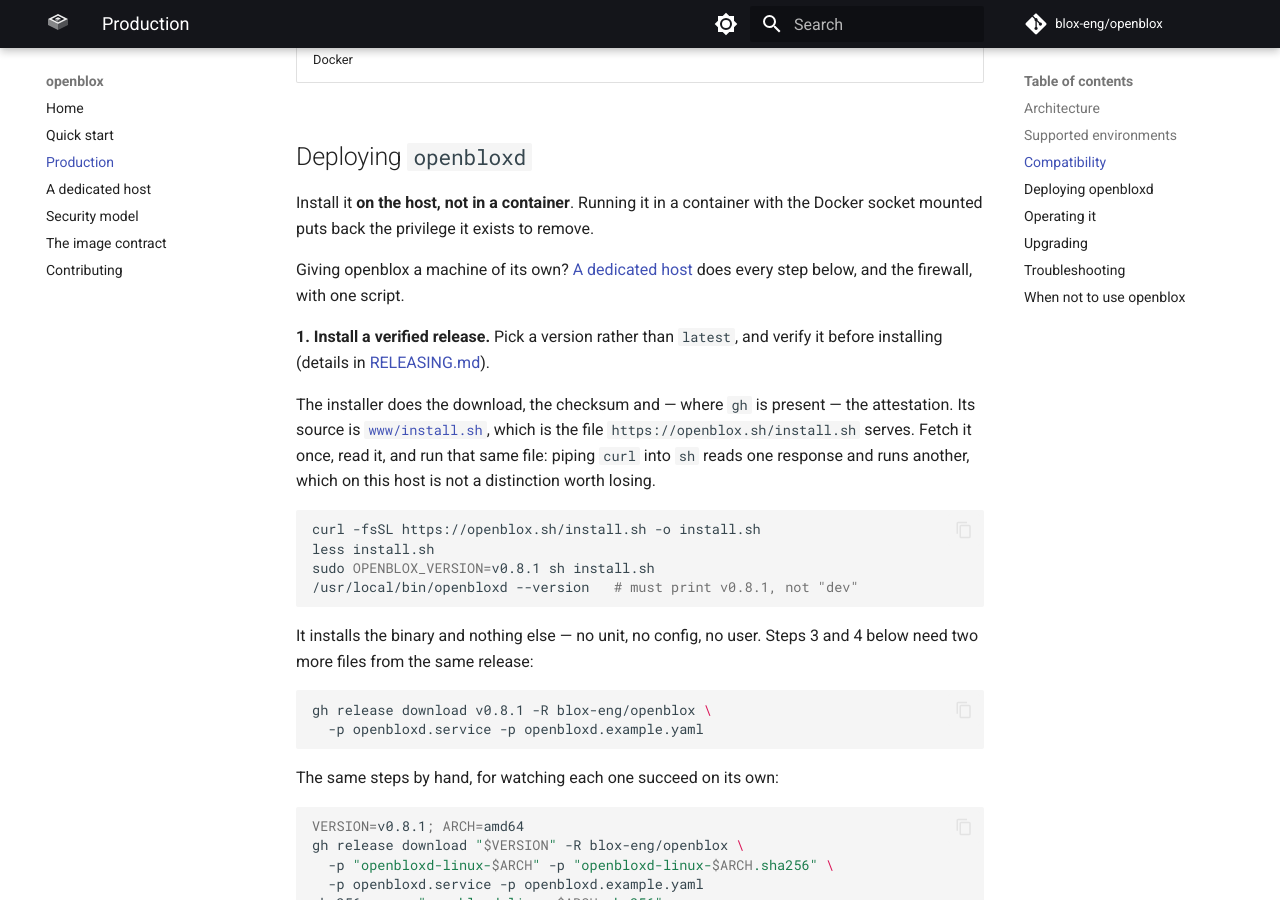
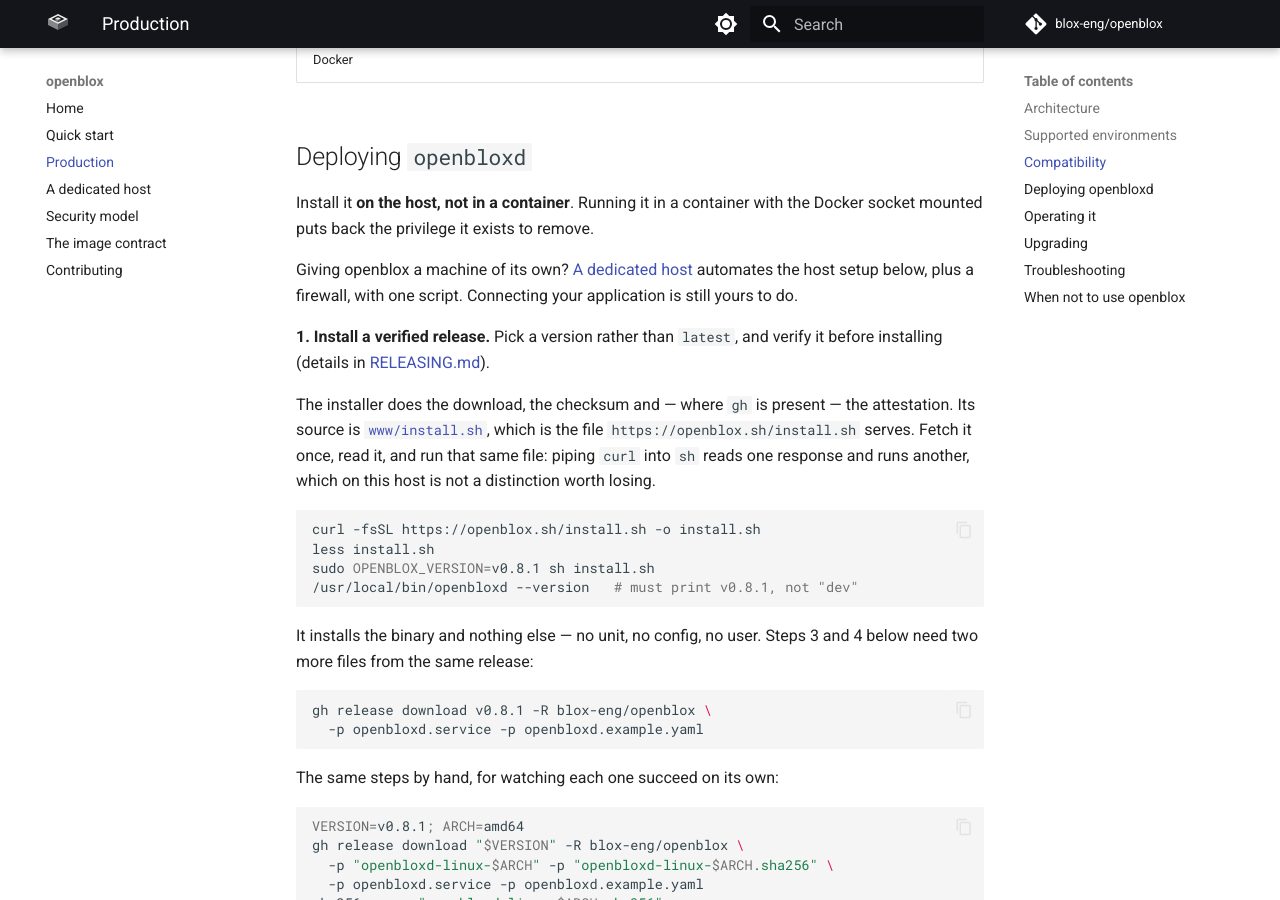
Before and after one commit to blox-eng/openblox, an MkDocs documentation site: the page built from docs/production.md, in a window 1280 px wide and 900 px high, scrolled down 1888 px. Built offline with MkDocs 1.6.1 and Material for MkDocs 9.7.7, drawn with Linux system fonts in a browser that asks for light colours; comment, search, counter and statistics services are not loaded.

```diff
--- a/docs/production.md
+++ b/docs/production.md
@@ -58,8 +58,9 @@ The full trust model is in
 Install it **on the host, not in a container**. Running it in a container with the
 Docker socket mounted puts back the privilege it exists to remove.
 
-Giving openblox a machine of its own? [A dedicated host](self-hosting.md) does
-every step below, and the firewall, with one script.
+Giving openblox a machine of its own? [A dedicated host](self-hosting.md)
+automates the host setup below, plus a firewall, with one script. Connecting
+your application is still yours to do.
 
 **1. Install a verified release.** Pick a version rather than `latest`, and verify it
 before installing (details in
```
Also changed, not shown: 2 other files.
